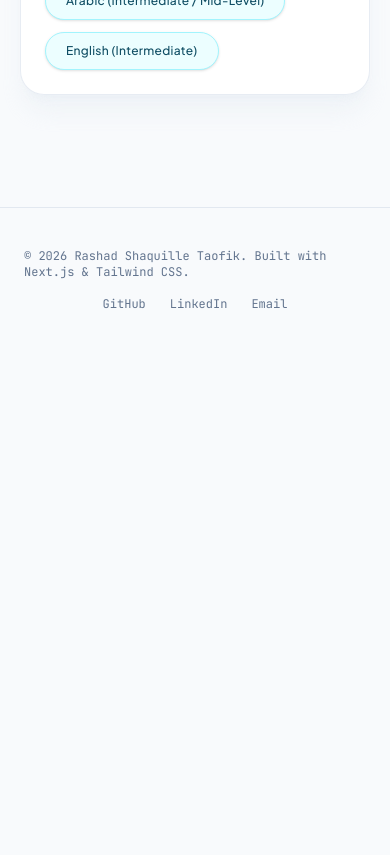
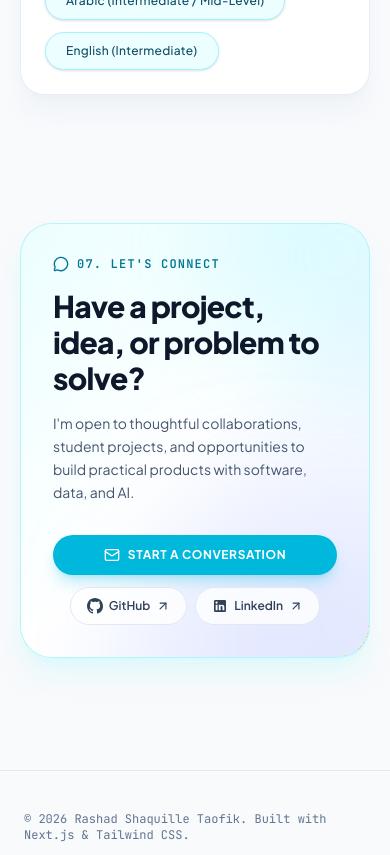
Before and after one commit to rasatshq/Portfolio-New, a Next.js app: page / in a window 390 px wide. Shown: the part 6880-7735 px from the top of the page. Before the commit the page ends 7232 px from the top, so only its background shows below. Built offline with nearby package versions, Linux system fonts and the light colour scheme; no server answers.

Commit message:
feat: add contact call to action section

```diff
--- a/app/page.tsx
+++ b/app/page.tsx
@@ -7,6 +7,7 @@ import { TechStack } from "@/components/TechStack";
 import { Projects } from "@/components/Projects";
 import { GitHubRepos } from "@/components/GitHubRepos";
 import { Languages } from "@/components/Languages";
+import { Contact } from "@/components/Contact";
 import { Footer } from "@/components/Footer";
 
 export default function Portfolio() {
@@ -38,6 +39,7 @@ export default function Portfolio() {
         <Projects />
         <GitHubRepos />
         <Languages />
+        <Contact />
       </main>
 
       {/* Footer */}
--- /dev/null
+++ b/components/Contact.tsx
@@ -0,0 +1,70 @@
+import React from "react";
+import { ArrowUpRight, Mail, MessageCircle } from "lucide-react";
+import { GithubIcon, LinkedinIcon } from "./Icons";
+import { PROFILE } from "@/constants/profile";
+
+export function Contact() {
+  return (
+    <section id="contact" className="scroll-mt-28">
+      <div className="relative overflow-hidden rounded-[2rem] border border-cyan-200/80 bg-gradient-to-br from-cyan-50 via-white to-indigo-50 p-8 shadow-xl shadow-cyan-100/50 sm:p-12">
+        <div
+          className="pointer-events-none absolute -right-24 -top-24 h-64 w-64 rounded-full bg-cyan-300/20 blur-3xl"
+          aria-hidden="true"
+        />
+        <div
+          className="pointer-events-none absolute -bottom-32 left-1/3 h-72 w-72 rounded-full bg-indigo-300/20 blur-3xl"
+          aria-hidden="true"
+        />
+
+        <div className="relative grid gap-8 lg:grid-cols-[1fr_auto] lg:items-end">
+          <div className="max-w-2xl space-y-4">
+            <p className="flex items-center gap-2 text-xs font-mono font-semibold uppercase tracking-widest text-cyan-700">
+              <MessageCircle className="h-4 w-4" />
+              07. Let&apos;s connect
+            </p>
+            <h2 className="text-3xl font-black tracking-tight text-slate-900 sm:text-4xl">
+              Have a project, idea, or problem to solve?
+            </h2>
+            <p className="max-w-xl text-sm leading-relaxed text-slate-600 sm:text-base">
+              I&apos;m open to thoughtful collaborations, student projects, and
+              opportunities to build practical products with software, data, and
+              AI.
+            </p>
+          </div>
+
+          <div className="flex flex-col gap-3 sm:flex-row lg:flex-col">
+            <a
+              href={`mailto:${PROFILE.email}`}
+              className="inline-flex items-center justify-center gap-2 rounded-full bg-cyan-500 px-5 py-3 text-xs font-bold uppercase tracking-wider text-white shadow-lg shadow-cyan-500/25 transition-all hover:-translate-y-0.5 hover:bg-cyan-600 focus-visible:outline-none focus-visible:ring-2 focus-visible:ring-cyan-500"
+            >
+              <Mail className="h-4 w-4" />
+              Start a conversation
+            </a>
+            <div className="flex items-center justify-center gap-2">
+              <a
+                href={PROFILE.github}
+                target="_blank"
+                rel="noreferrer"
+                className="inline-flex items-center gap-1.5 rounded-full border border-slate-200 bg-white/80 px-4 py-2.5 text-xs font-semibold text-slate-700 transition hover:border-cyan-300 hover:text-cyan-700 focus-visible:outline-none focus-visible:ring-2 focus-visible:ring-cyan-500"
+              >
+                <GithubIcon className="h-4 w-4" />
+                GitHub
+                <ArrowUpRight className="h-3.5 w-3.5" />
+              </a>
+              <a
+                href={PROFILE.linkedin}
+                target="_blank"
+                rel="noreferrer"
+                className="inline-flex items-center gap-1.5 rounded-full border border-slate-200 bg-white/80 px-4 py-2.5 text-xs font-semibold text-slate-700 transition hover:border-cyan-300 hover:text-cyan-700 focus-visible:outline-none focus-visible:ring-2 focus-visible:ring-cyan-500"
+              >
+                <LinkedinIcon className="h-4 w-4" />
+                LinkedIn
+                <ArrowUpRight className="h-3.5 w-3.5" />
+              </a>
+            </div>
+          </div>
+        </div>
+      </div>
+    </section>
+  );
+}
--- a/components/Navbar.tsx
+++ b/components/Navbar.tsx
@@ -26,6 +26,7 @@ export function Navbar() {
     { label: "Projects", href: "#projects" },
     { label: "GitHub", href: "#github" },
     { label: "Languages", href: "#languages" },
+    { label: "Contact", href: "#contact" },
   ];
 
   return (
```
